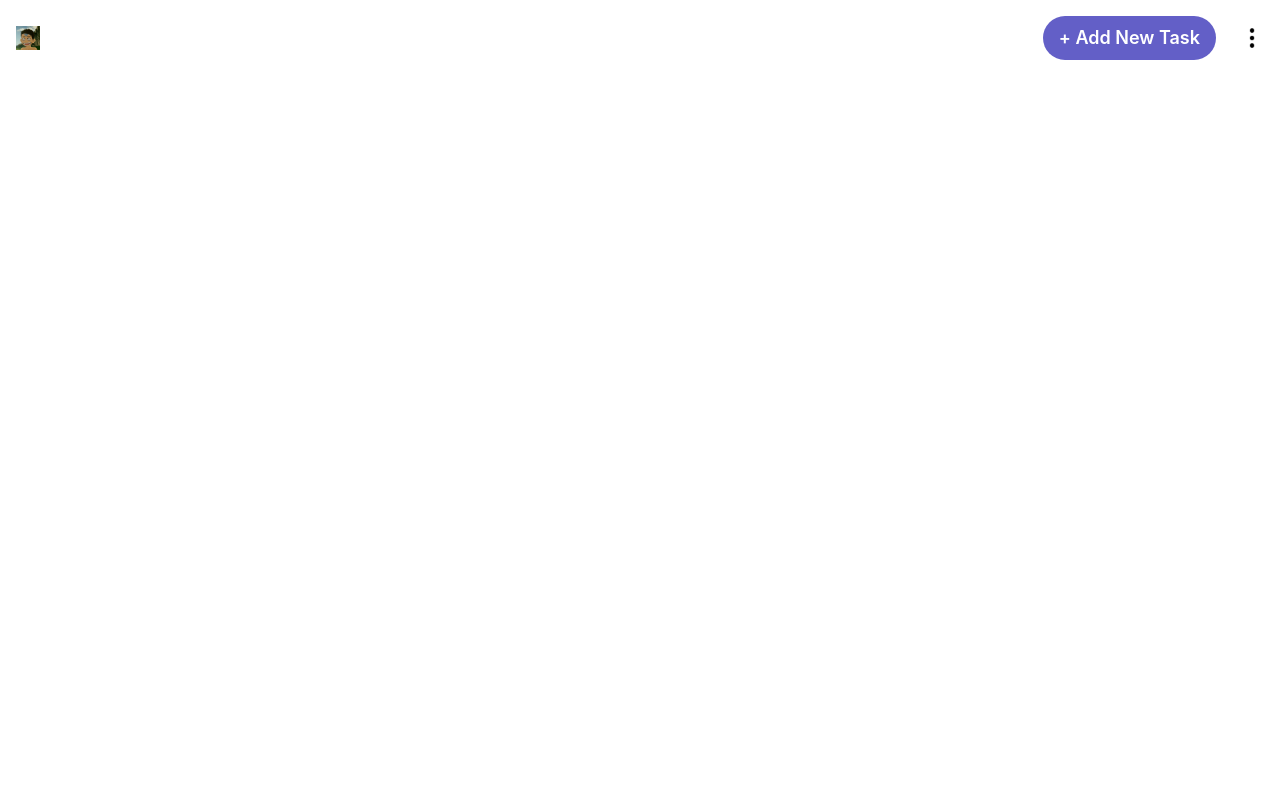
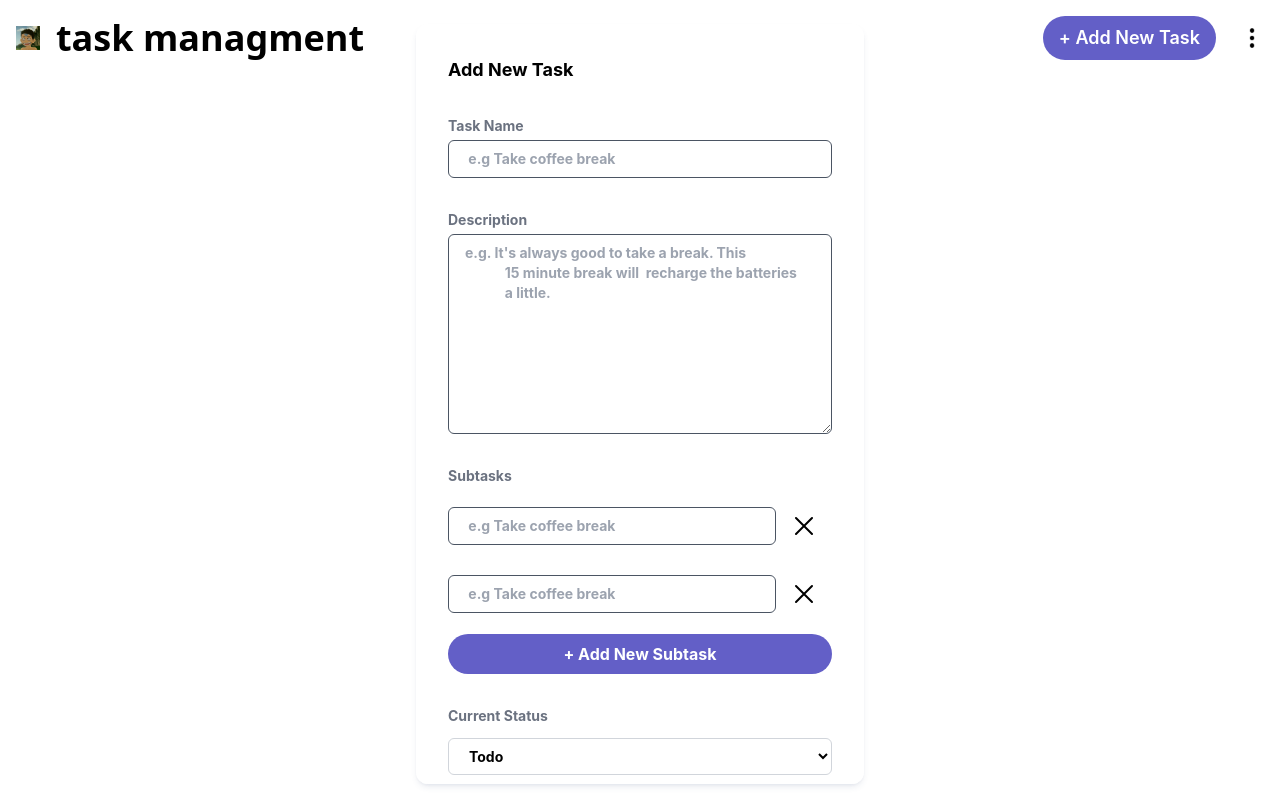
Before and after one commit to artemtalko/task-managment-app, a React (Vite) app: page / in a window 1280 px wide. Both pictures are taken after a click on the button "+ Add New Task". Built offline with nearby package versions, Linux system fonts and the light colour scheme.

Commit message:
create/add/edit tasks

```diff
--- a/src/App.jsx
+++ b/src/App.jsx
@@ -4,12 +4,15 @@ import Center from "./componets/Center";
 import { useState } from "react";
 
 function App() {
-  const [boardModalOpen, setBoardModalOpen] = useState(false)
+  const [isBoardModalOpen, setIsBoardModalOpen] = useState(false);
 
   return (
     <div>
       {/* Header Section */}
-      <Header boardModalOpen={boardModalOpen} setBoardModalOpen={setBoardModalOpen}/>
+      <Header
+          setIsBoardModalOpen={setIsBoardModalOpen}
+          isBoardModalOpen={isBoardModalOpen}
+      />
 
       {/* Center Section */}
       <Center/>
--- a/src/componets/Header.jsx
+++ b/src/componets/Header.jsx
@@ -5,49 +5,134 @@ import iconUp from '../assets/arrow-up.jpg';
 import verticalDots from '../assets/vertical-dots.png';
 import HeaderDropdown from './HeaderDropdown';
 import AddEditBoardModal from '../modals/addEditBoardModal';
-import { useSelector } from 'react-redux';
+import AddEditTaskModal from '../modals/addEditTaskModal';
+import { useDispatch, useSelector } from 'react-redux';
 
-function Header({ setBoardModalOpen, boardModalOpen }) {
-  const [openDropDown, setOpenDropdown] = useState(false);
+import boardsSlice from '../redux/boardsSlice';
+
+function Header({ setIsBoardModalOpen, isBoardModalOpen }) {
+  const [openDropdown, setOpenDropdown] = useState(false);
+
   const [boardType, setBoardType] = useState("add");
+  const [isDeleteModalOpen, setIsDeleteModalOpen] = useState(false);
+  const [isTaskModalOpen, setIsTaskModalOpen] = useState(false);
+
+  const dispatch = useDispatch();
+
   const boards = useSelector((state) => state.boards);
   const board = boards.find((board) => board.isActive);
 
+  const onDropdownClick = () => {
+    setOpenDropdown((state) => !state);
+
+    setBoardType("add");
+  };
+
+  const setOpenEditModal = () => {
+    setIsBoardModalOpen(true);
+
+  };
+  const setOpenDeleteModal = () => {
+    setIsDeleteModalOpen(true);
+
+  };
+
+  const onDeleteBtnClick = (e) => {
+    if (e.target.textContent === "Delete") {
+      dispatch(boardsSlice.actions.deleteBoard());
+      dispatch(boardsSlice.actions.setBoardActive({ index: 0 }));
+      setIsDeleteModalOpen(false);
+    } else {
+      setIsDeleteModalOpen(false);
+    }
+  };
+
   return (
-    <div className='p-4 fixed left-0 bg-white dark:bd-[#2b2c37] z-50 right-0'>
-      <header className='flex justify-between dark: text-white items-center'>
-        {/* Left Side */}
-        <div className='flex items-center space-x-2 md:space-x-4'>
-          <img src={logo} alt='logo' className='h-6 w-6' />
-          <h3 className=' hidden md:inline-block font-bold font-sans md:text-4xl'>
-            {board.name}
+    <div className=" p-4 fixed left-0 bg-white dark:bg-[#2b2c37] z-50 right-0 ">
+      <header className=" flex justify-between dark:text-white items-center  ">
+        {/* Left Side  */}
+        <div className=" flex items-center space-x-2  md:space-x-4">
+          <img src={logo} alt=" Logo " className=" h-6 w-6" />
+          <h3 className=" md:text-4xl  hidden md:inline-block font-bold  font-sans">
+            task managment
           </h3>
-          <div className=' flex items-center '>
-            <h3 className=' truncate max-w-[200px] md:text-2xl text-xl font-bold md:ml-20 font-sans'>
-              board Name
+          <div className=" flex items-center ">
+            <h3 className=" truncate max-w-[200px] md:text-2xl text-xl font-bold md:ml-20 font-sans  ">
+              {board.name}
             </h3>
             <img
-              src={openDropDown ? iconUp : iconDown}
-              alt='dropdown icon'
-              className=' w-3 ml-2 cursor-pointer md:hidden'
-              onClick={() => setOpenDropdown((state) => !state)}
+              src={openDropdown ? iconUp : iconDown}
+              alt=" dropdown icon"
+              className=" w-3 ml-2 md:hidden"
+              onClick={onDropdownClick}
             />
           </div>
         </div>
 
         {/* Right Side */}
-        <div className=' flex space-x-4 items-center md:space-x-6'>
-          <button className='hidden md:block button'>+ Add New Task</button>
 
-          <button className='button py-1 px-3 md:hidden'>+</button>
+        <div className=" flex space-x-4 items-center md:space-x-6 ">
+          <button
+            className=" button hidden md:block "
+            onClick={() => {
+              setIsTaskModalOpen((prevState) => !prevState);
+            }}
+          >
+            + Add New Task
+          </button>
+          <button
+            onClick={() => {
+              setIsTaskModalOpen((prevState) => !prevState);
+            }}
+            className=" button py-1 px-3 md:hidden "
+          >
+            +
+          </button>
 
-          <img src={verticalDots} alt='ellipsis' className='cursor-pointer h-6' />
+          <img
+            onClick={() => {
+              setBoardType("edit");
+              setOpenDropdown(false)
+
+            }}
+            src={verticalDots}
+            alt="elipsis"
+            className=" cursor-pointer h-6"
+          />
+
         </div>
+
+        {openDropdown && (
+        <HeaderDropdown
+            setOpenDropdown={setOpenDropdown}
+            setBoardModalOpen={setIsBoardModalOpen}
+        />
+        )}
+
       </header>
+      {isTaskModalOpen && (
+        <AddEditTaskModal
+          setIsAddTaskModalOpen={setIsTaskModalOpen}
+          type="add"
+          device="mobile"
+        />
+      )}
 
-      {openDropDown && <HeaderDropdown setBoardModalOpen={setBoardModalOpen} setOpenDropdown={setOpenDropdown} />}
-
-      {boardModalOpen && <AddEditBoardModal type={boardType} setBoardModalOpen={setBoardModalOpen} />}
+      {isBoardModalOpen && (
+        <AddEditBoardModal
+          setBoardType={setBoardType}
+          type={boardType}
+          setIsBoardModalOpen={setIsBoardModalOpen}
+        />
+      )}
+      {isDeleteModalOpen && (
+        <DeleteModal
+          setIsDeleteModalOpen={setIsDeleteModalOpen}
+          type="board"
+          title={board.name}
+          onDeleteBtnClick={onDeleteBtnClick}
+        />
+      )}
     </div>
   );
 }
--- a/src/modals/addEditBoardModal.jsx
+++ b/src/modals/addEditBoardModal.jsx
@@ -1,31 +1,31 @@
-import React, { useState } from 'react';
+import React, { useState } from "react";
+import crossIcon from "../assets/cross.svg";
+import boardsSlice from "../redux/boardsSlice";
 import { v4 as uuidv4 } from "uuid";
-import crossIcon from '../assets/cross.svg';
-import boardsSlice from '../redux/boardsSlice';
-import { useDispatch } from "react-redux";
+import { useDispatch, useSelector } from "react-redux";
 
-function AddEditBoardModal({ setBoardModalOpen, type }) {
+function AddEditBoardModal({ setIsBoardModalOpen, type , }) {
   const dispatch = useDispatch();
-  const [name, setName] = useState('');
-  const [isValid, setIsValid] = useState(true)
-
+  const [isFirstLoad, setIsFirstLoad] = useState(true);
+  const [name, setName] = useState("");
   const [newColumns, setNewColumns] = useState([
     { name: "Todo", tasks: [], id: uuidv4() },
     { name: "Doing", tasks: [], id: uuidv4() },
   ]);
+  const [isValid, setIsValid] = useState(true);
+  const board = useSelector((state) => state.boards).find(
+    (board) => board.isActive
+  );
 
-  const onChange = (id, newValue) => {
-    setNewColumns((prevState) => {
-      const newState = [...prevState];
-      const column = newState.find((col) => col.id === id);
-      column.name = newValue;
-      return newState;
-    });
-  };
-
-  const onDelete = (id) => {
-    setNewColumns((prevState) => prevState.filter((el) => el.id !== id));
-  };
+  if (type === "edit" && isFirstLoad) {
+    setNewColumns(
+      board.columns.map((col) => {
+        return { ...col, id: uuidv4() };
+      })
+    );
+    setName(board.name);
+    setIsFirstLoad(false);
+  }
 
   const validate = () => {
     setIsValid(false);
@@ -41,8 +41,21 @@ function AddEditBoardModal({ setBoardModalOpen, type }) {
     return true;
   };
 
+  const onChange = (id, newValue) => {
+    setNewColumns((prevState) => {
+      const newState = [...prevState];
+      const column = newState.find((col) => col.id === id);
+      column.name = newValue;
+      return newState;
+    });
+  };
+
+  const onDelete = (id) => {
+    setNewColumns((prevState) => prevState.filter((el) => el.id !== id));
+  };
+
   const onSubmit = (type) => {
-    setBoardModalOpen(false);
+    setIsBoardModalOpen(false);
     if (type === "add") {
       dispatch(boardsSlice.actions.addBoard({ name, newColumns }));
     } else {
@@ -50,28 +63,33 @@ function AddEditBoardModal({ setBoardModalOpen, type }) {
     }
   };
 
-
-
   return (
     <div
-      className="fixed right-0 top-0 px-2 py-4 overflow-scroll scrollbar-hide z-50 left-0 bottom-0 justify-center items-center flex dropdown"
+      className="  fixed right-0 top-0 px-2 py-4 overflow-scroll scrollbar-hide  z-50 left-0 bottom-0 justify-center items-center flex dropdown "
       onClick={(e) => {
         if (e.target !== e.currentTarget) {
           return;
         }
-        setBoardModalOpen(false);
+        setIsBoardModalOpen(false);
       }}
     >
-      {/* modal section */}
-      <div className="scrollbar-hide overflow-scroll max-h-[95vh] bg-white dark:bd-[#2b2c37] text-black dark:text-white font-bold shadow-md shadow-[#364e7e1a] max-w-md mx-auto w-full px-8 py-8 rounded-xl">
-        <h3 className="text-lg">{type === 'edit' ? 'Edit' : 'Add new'} Board</h3>
+      <div
+        className=" scrollbar-hide overflow-y-scroll max-h-[95vh]  bg-white dark:bg-[#2b2c37] text-black dark:text-white font-bold
+       shadow-md shadow-[#364e7e1a] max-w-md mx-auto my-auto w-full px-8  py-8 rounded-xl"
+      >
+        <h3 className=" text-lg ">
+          {type === "edit" ? "Edit" : "Add New"} Board
+        </h3>
 
-        {/* Task name */}
+        {/* Task Name */}
+
         <div className="mt-8 flex flex-col space-y-1">
-          <label className="text-sm dark:text-white text-gray-500">Board Name</label>
+          <label className="  text-sm dark:text-white text-gray-500">
+            Board Name
+          </label>
           <input
-            className="bg-transparent px-4 py-2 rounded-md text-sm border-[0.5px] border-gray-600 focus:outline-[#635fc7] outline-1 ring-0"
-            placeholder="e.g Web Design"
+            className=" bg-transparent  px-4 py-2 rounded-md text-sm  border-[0.5px] border-gray-600 focus:outline-[#635fc7] outline-1  ring-0  "
+            placeholder=" e.g Web Design"
             value={name}
             onChange={(e) => setName(e.target.value)}
             id="board-name-input"
@@ -79,6 +97,7 @@ function AddEditBoardModal({ setBoardModalOpen, type }) {
         </div>
 
         {/* Board Columns */}
+
         <div className="mt-8 flex flex-col space-y-3">
           <label className=" text-sm dark:text-white text-gray-500">
             Board Columns
@@ -103,7 +122,6 @@ function AddEditBoardModal({ setBoardModalOpen, type }) {
               />
             </div>
           ))}
-
           <div>
             <button
               className=" w-full items-center hover:opacity-70 dark:text-[#635fc7] dark:bg-white  text-white bg-[#635fc7] py-2 rounded-full "
@@ -121,12 +139,11 @@ function AddEditBoardModal({ setBoardModalOpen, type }) {
                 const isValid = validate();
                 if (isValid === true) onSubmit(type);
               }}
-                    className=" w-full items-center hover:opacity-70 dark:text-white dark:bg-[#635fc7] mt-8 relative  text-white bg-[#635fc7] py-2 rounded-full"
+              className="w-full items-center hover:opacity-70 dark:text-white dark:bg-[#635fc7] mt-8 relative text-white bg-[#635fc7] py-2 rounded-full"
             >
+              {type === "add" ? "Create New Board" : "Save Changes"}
+            </button>
 
-                    {type === "add" ? "Create New Board" : "Save Changes"}
-
-                </button>
           </div>
         </div>
       </div>
--- /dev/null
+++ b/src/modals/addEditTaskModal.jsx
@@ -0,0 +1,233 @@
+import React, { useState } from "react";
+import { useDispatch, useSelector } from "react-redux";
+import { v4 as uuidv4 } from "uuid";
+import crossIcon from "../assets/cross.svg";
+import boardsSlice from "../redux/boardsSlice";
+
+function AddEditTaskModal({
+  type,
+  device,
+  setIsTaskModalOpen,
+  setIsAddTaskModalOpen,
+  taskIndex,
+  prevColIndex = 0,
+}) {
+  const dispatch = useDispatch();
+  const [isFirstLoad, setIsFirstLoad] = useState(true);
+  const [isValid, setIsValid] = useState(true);
+  const [title, setTitle] = useState("");
+  const [description, setDescription] = useState("");
+  const board = useSelector((state) => state.boards).find(
+    (board) => board.isActive
+  );
+
+  const columns = board.columns;
+  const col = columns.find((col, index) => index === prevColIndex);
+  const task = col ? col.tasks.find((task, index) => index === taskIndex) : [];
+  const [status, setStatus] = useState(columns[prevColIndex].name);
+  const [newColIndex, setNewColIndex] = useState(prevColIndex);
+  const [subtasks, setSubtasks] = useState([
+    { title: "", isCompleted: false, id: uuidv4() },
+    { title: "", isCompleted: false, id: uuidv4() },
+  ]);
+
+  const onChangeSubtasks = (id, newValue) => {
+    setSubtasks((prevState) => {
+      const newState = [...prevState];
+      const subtask = newState.find((subtask) => subtask.id === id);
+      subtask.title = newValue;
+      return newState;
+    });
+  };
+
+  const onChangeStatus = (e) => {
+    setStatus(e.target.value);
+    setNewColIndex(e.target.selectedIndex);
+  };
+
+  const validate = () => {
+    setIsValid(false);
+    if (!title.trim()) {
+      return false;
+    }
+    for (let i = 0; i < subtasks.length; i++) {
+      if (!subtasks[i].title.trim()) {
+        return false;
+      }
+    }
+    setIsValid(true);
+    return true;
+  };
+
+  if (type === "edit" && isFirstLoad) {
+    setSubtasks(
+      task.subtasks.map((subtask) => {
+        return { ...subtask, id: uuidv4() };
+      })
+    );
+    setTitle(task.title);
+    setDescription(task.description);
+    setIsFirstLoad(false);
+  }
+
+  const onDelete = (id) => {
+    setSubtasks((prevState) => prevState.filter((el) => el.id !== id));
+  };
+
+  const onSubmit = (type) => {
+    if (type === "add") {
+      dispatch(
+        boardsSlice.actions.addTask({
+          title,
+          description,
+          subtasks,
+          status,
+          newColIndex,
+        })
+      );
+    } else {
+      dispatch(
+        boardsSlice.actions.editTask({
+          title,
+          description,
+          subtasks,
+          status,
+          taskIndex,
+          prevColIndex,
+          newColIndex,
+        })
+      );
+    }
+  };
+
+  return (
+    <div
+      className={
+        device === "mobile"
+          ? "  py-6 px-6 pb-40  absolute overflow-y-scroll  left-0 flex  right-0 bottom-[-100vh] top-0 dropdown "
+          : "  py-6 px-6 pb-40  absolute overflow-y-scroll  left-0 flex  right-0 bottom-0 top-0 dropdown "
+      }
+      onClick={(e) => {
+        if (e.target !== e.currentTarget) {
+          return;
+        }
+        setIsAddTaskModalOpen(false);
+      }}
+    >
+      {/* Modal Section */}
+
+      <div
+        className=" scrollbar-hide overflow-y-scroll max-h-[95vh]  my-auto  bg-white dark:bg-[#2b2c37] text-black dark:text-white font-bold
+       shadow-md shadow-[#364e7e1a] max-w-md mx-auto  w-full px-8  py-8 rounded-xl"
+      >
+        <h3 className=" text-lg ">
+          {type === "edit" ? "Edit" : "Add New"} Task
+        </h3>
+
+        {/* Task Name */}
+
+        <div className="mt-8 flex flex-col space-y-1">
+          <label className="  text-sm dark:text-white text-gray-500">
+            Task Name
+          </label>
+          <input
+            value={title}
+            onChange={(e) => setTitle(e.target.value)}
+            id="task-name-input"
+            type="text"
+            className=" bg-transparent  px-4 py-2 outline-none focus:border-0 rounded-md text-sm  border-[0.5px] border-gray-600 focus:outline-[#635fc7] outline-1  ring-0  "
+            placeholder=" e.g Take coffee break"
+          />
+        </div>
+
+        {/* Description */}
+        <div className="mt-8 flex flex-col space-y-1">
+          <label className="  text-sm dark:text-white text-gray-500">
+            Description
+          </label>
+          <textarea
+            value={description}
+            onChange={(e) => setDescription(e.target.value)}
+            id="task-description-input"
+            className=" bg-transparent outline-none min-h-[200px] focus:border-0 px-4 py-2 rounded-md text-sm  border-[0.5px] border-gray-600 focus:outline-[#635fc7] outline-[1px] "
+            placeholder="e.g. It's always good to take a break. This
+            15 minute break will  recharge the batteries
+            a little."
+          />
+        </div>
+
+        {/* Subtasks */}
+
+        <div className="mt-8 flex flex-col space-y-3">
+          <label className="  text-sm dark:text-white text-gray-500">
+            Subtasks
+          </label>
+
+          {subtasks.map((subtask, index) => (
+            <div key={index} className=" flex items-center w-full ">
+              <input
+                onChange={(e) => {
+                  onChangeSubtasks(subtask.id, e.target.value);
+                }}
+                type="text"
+                value={subtask.title}
+                className=" bg-transparent outline-none focus:border-0 flex-grow px-4 py-2 rounded-md text-sm  border-[0.5px] border-gray-600 focus:outline-[#635fc7] outline-[1px]  "
+                placeholder=" e.g Take coffee break"
+              />
+              <img
+                src={crossIcon}
+                onClick={() => {
+                  onDelete(subtask.id);
+                }}
+                className=" m-4 cursor-pointer "
+              />
+            </div>
+          ))}
+
+          <button
+            className=" w-full items-center dark:text-[#635fc7] dark:bg-white  text-white bg-[#635fc7] py-2 rounded-full "
+            onClick={() => {
+              setSubtasks((state) => [
+                ...state,
+                { title: "", isCompleted: false, id: uuidv4() },
+              ]);
+            }}
+          >
+            + Add New Subtask
+          </button>
+        </div>
+
+        {/* current Status  */}
+        <div className="mt-8 flex flex-col space-y-3">
+          <label className="  text-sm dark:text-white text-gray-500">
+            Current Status
+          </label>
+          <select
+            value={status}
+            onChange={onChangeStatus}
+            className=" select-status flex-grow px-4 py-2 rounded-md text-sm bg-transparent focus:border-0  border-[1px] border-gray-300 focus:outline-[#635fc7] outline-none"
+          >
+            {columns.map((column, index) => (
+              <option key={index}>{column.name}</option>
+            ))}
+          </select>
+          <button
+            onClick={() => {
+              const isValid = validate();
+              if (isValid) {
+                onSubmit(type);
+                setIsAddTaskModalOpen(false);
+                type === "edit" && setIsTaskModalOpen(false);
+              }
+            }}
+            className=" w-full items-center text-white bg-[#635fc7] py-2 rounded-full "
+          >
+           {type === "edit" ? " save edit" : "Create task"}
+          </button>
+        </div>
+      </div>
+    </div>
+  );
+}
+
+export default AddEditTaskModal;
```
Also changed, not shown: src/componets/HeaderDropdown.jsx (+3 -4 lines). Lines whose indentation alone changed are shown as unchanged.
